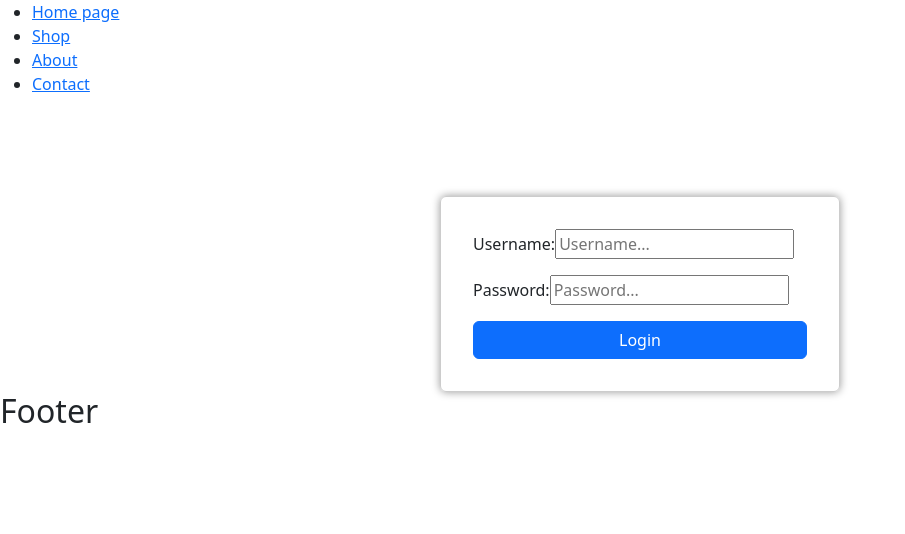
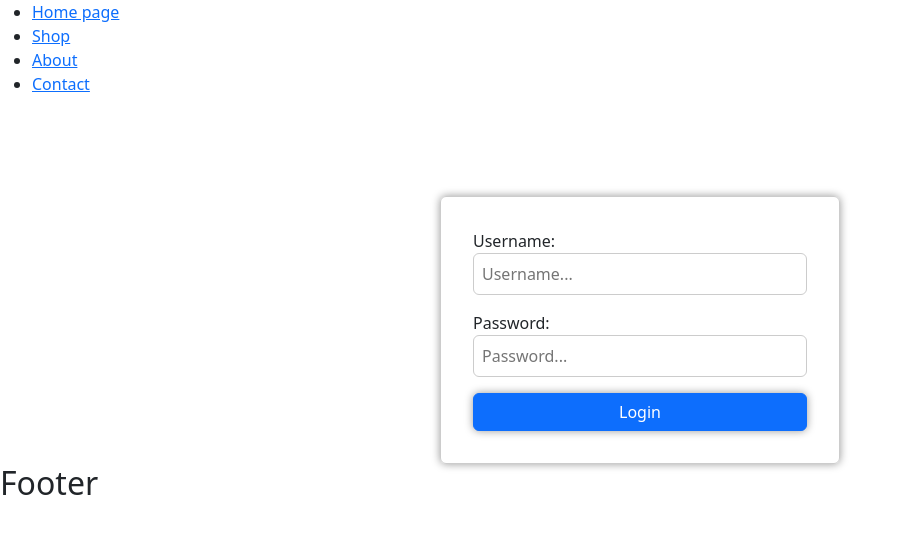
Before and after one commit to hoangnm-ndm/WEB208, an Angular app: page / in a window 1280 px wide. Shown: the top 534 px of the page, without its empty margins (0-905 px from the left). Built offline with nearby package versions, Linux system fonts and the light colour scheme.

Commit message:
Add service

```diff
--- a/package.json
+++ b/package.json
@@ -19,6 +19,8 @@
     "@angular/platform-browser-dynamic": "^16.2.0",
     "@angular/router": "^16.2.0",
     "bootstrap": "^5.3.2",
+    "json-server": "^1.0.0-alpha.13",
+    "json-server-auth": "^2.1.0",
     "rxjs": "~7.8.0",
     "tslib": "^2.3.0",
     "zone.js": "~0.13.0"
--- a/src/app/app.component.scss
+++ b/src/app/app.component.scss
@@ -9,4 +9,16 @@ form {
   box-shadow: 0 0 8px rgba(0, 0, 0, 0.4);
   margin: 100px auto 0;
   padding: 32px;
+  input,
+  label {
+    width: 100%;
+  }
+  input {
+    padding: 8px;
+    border-radius: 6px;
+    border: 1px solid #ccc;
+  }
+  button {
+    box-shadow: 0 0 8px rgba(0, 0, 0, 0.4);
+  }
 }
```
Also changed, not shown: src/app/app.module.ts (+6 -1 lines), src/app/interfaces/product.ts (added, +9 -0 lines), src/app/services/auth.service.ts (added, +9 -0 lines), 2 other files (tests, documents, lock files or other folders).
